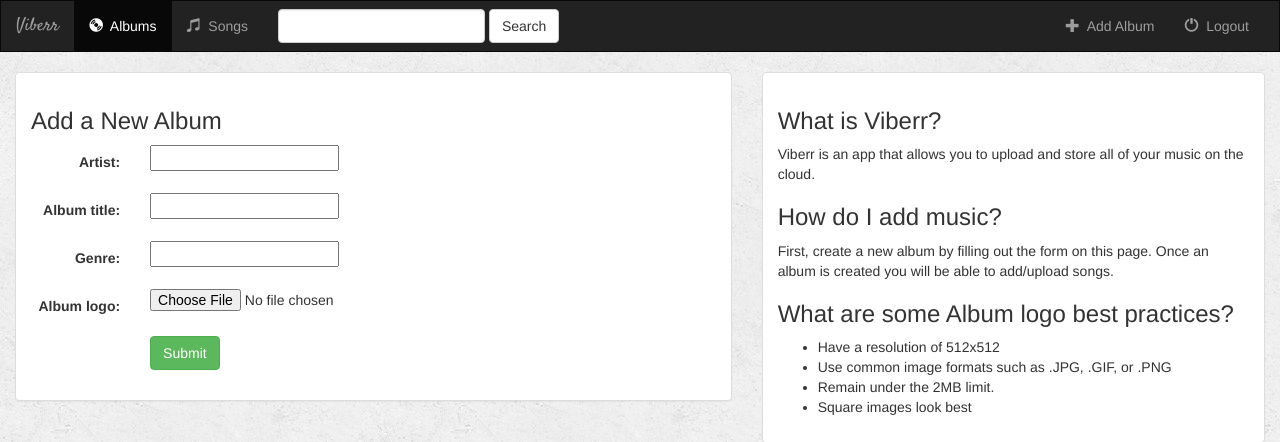
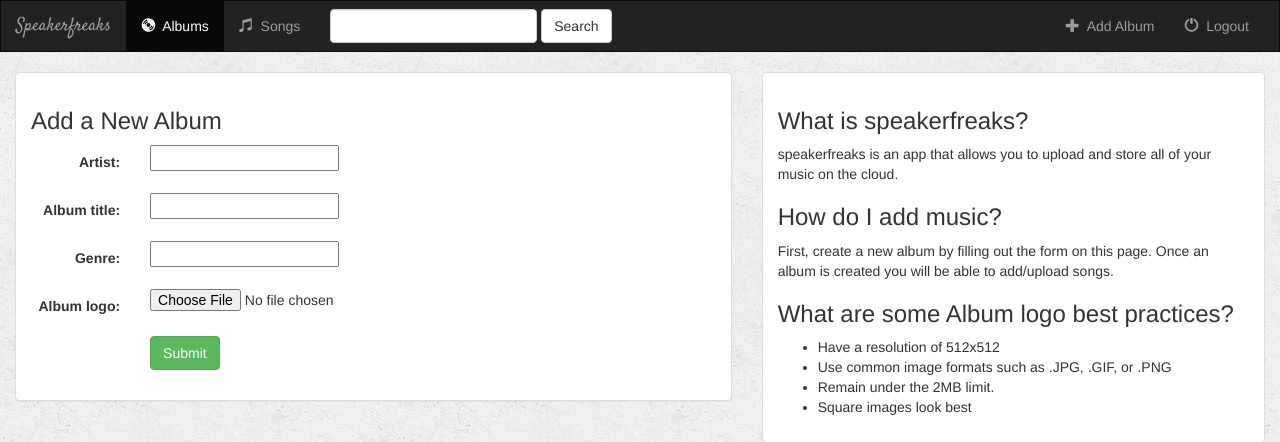
Before and after one commit to rohitkyadav/speakerfreaks, a Django app: page /create_album/ in a window 1280 px wide. Shown: the top 442 px of the page. Run offline with Django 3.2, Linux system fonts and the light colour scheme; a user stored in the database is signed in; some libraries are stand-ins or nearby versions.

Commit message:
some changes to it

```diff
--- a/music/templates/music/base.html
+++ b/music/templates/music/base.html
@@ -2,7 +2,7 @@
 <html lang="en">
 <head>
     <meta charset="UTF-8">
-    <title>{% block title %}Viberr{% endblock %}</title>
+    <title>{% block title %}Speakerfreaks{% endblock %}</title>
     {% load staticfiles %}
     <link rel="shortcut icon" type="image/png" href="{%  static 'favicon.ico' %}"/>
     <link rel="stylesheet" href="https://maxcdn.bootstrapcdn.com/bootstrap/3.3.6/css/bootstrap.min.css">
@@ -24,7 +24,7 @@
                 <span class="icon-bar"></span>
                 <span class="icon-bar"></span>
             </button>
-            <a class="navbar-brand" href="{% url 'music:index' %}">Viberr</a>
+            <a class="navbar-brand" href="{% url 'music:index' %}">Speakerfreaks</a>
         </div>
 
         <!-- Items -->
--- a/music/templates/music/base_visitor.html
+++ b/music/templates/music/base_visitor.html
@@ -2,7 +2,7 @@
 <html lang="en">
 <head>
     <meta charset="UTF-8">
-    <title>{% block title %}Viberr{% endblock %}</title>
+    <title>{% block title %}Speakerfreaks{% endblock %}</title>
     {% load staticfiles %}
     <link rel="shortcut icon" type="image/png" href="{%  static 'favicon.ico' %}"/>
     <link rel="stylesheet" href="https://maxcdn.bootstrapcdn.com/bootstrap/3.3.6/css/bootstrap.min.css">
@@ -23,7 +23,7 @@
                 <span class="icon-bar"></span>
                 <span class="icon-bar"></span>
             </button>
-            <a class="navbar-brand" href="{% url 'music:index' %}">Viberr</a>
+            <a class="navbar-brand" href="{% url 'music:index' %}">speakerfreaks</a>
         </div>
 
         <!-- Items -->
--- a/music/templates/music/create_album.html
+++ b/music/templates/music/create_album.html
@@ -30,8 +30,8 @@
         <div class="col-sm-12 col-md-5">
             <div class="panel panel-default">
                 <div class="panel-body">
-                    <h3>What is Viberr?</h3>
-                    <p>Viberr is an app that allows you to upload and store all of your music on the cloud.</p>
+                    <h3>What is speakerfreaks?</h3>
+                    <p>speakerfreaks is an app that allows you to upload and store all of your music on the cloud.</p>
                     <h3>How do I add music?</h3>
                     <p>First, create a new album by filling out the form on this page. Once an album is created you will be able to add/upload songs.</p>
                     <h3>What are some Album logo best practices?</h3>
```
Also changed, not shown: db.sqlite3, media/joker.jpg (added).
